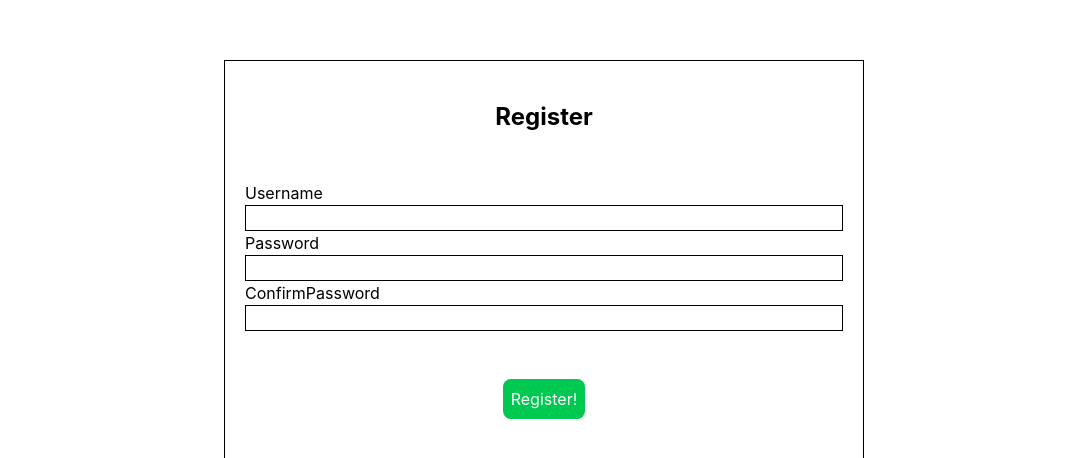
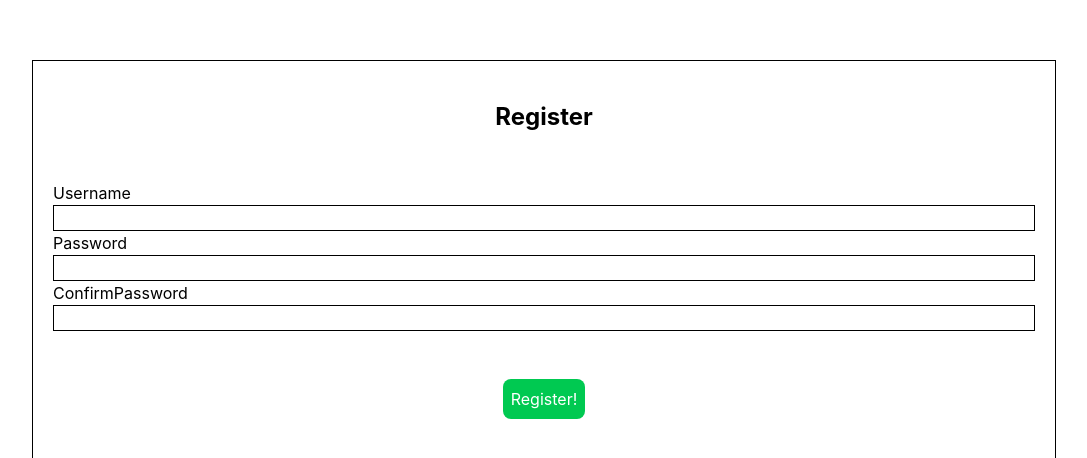
Before and after one commit to yinghautsai68/CommerceManager, a React app in the folder frontend/: page /register in a window 1280 px wide. Shown: the part 140-598 px from the top of the page, without its empty margins (96-1183 px from the left). Built offline with nearby package versions, Linux system fonts and the light colour scheme; the HTML template or start-up script is replaced by a standard one.

Commit message:
feat: connect frontend register to backend API and update components - update Register.tsx CSS - connect frontend register form to backend API - change Button.tsx from div to button element

```diff
--- a/frontend/src/Components/Button.tsx
+++ b/frontend/src/Components/Button.tsx
@@ -1,11 +1,12 @@
 import React from 'react'
 
 interface ButtonProps {
+    type: string,
     children: React.ReactNode,
     className?: string
 }
-export const Button = ({ className, children }: ButtonProps) => {
+export const Button = ({ type, className, children }: ButtonProps) => {
     return (
-        <div className={`${className} p-2 rounded-lg bg-green-500 text-white hover:bg-green-800 transition-all cursor-pointer`}>{children}</div>
+        <button className={`${className} p-2 rounded-lg bg-green-500 text-white hover:bg-green-800 transition-all cursor-pointer`}>{children}</button>
     )
 }
--- a/frontend/src/Pages/Register.tsx
+++ b/frontend/src/Pages/Register.tsx
@@ -22,9 +22,36 @@ const Register = () => {
         setFormData((prev) => ({ ...prev, [name]: value }));
         console.log(formData);
     }
+
+    const handleSubmit = async (e: React.FormEvent<HTMLFormElement>) => {
+        e.preventDefault()
+        try {
+            const response = await fetch(`http://localhost:5000/api/auth/register`, {
+                method: "POST",
+                headers: {
+                    "Content-Type": "application/json"
+                },
+                body: JSON.stringify(formData)
+            });
+
+            const data = await response.json();
+            if (!response.ok) {
+                return console.log(data.message);
+            }
+
+            console.log(data.message);
+            setFormData({
+                username: "",
+                password: "",
+                confirmPassword: ""
+            });
+        } catch (error) {
+            console.log(error);
+        }
+    }
     return (
         <div className='flex flex-col justify-center items-center w-full h-screen'>
-            <form action="" className='flex flex-col justify-between items-center gap-2 w-[50%] h-[50%] px-5 py-10 border  '>
+            <form onSubmit={handleSubmit} className='flex flex-col justify-between items-center gap-2 w-[80%] h-[50%] px-5 py-10 border  '>
                 <FormTitle className='h-[10%] text-center'>Register</FormTitle>
                 <div className='flex flex-col justify-center items-center w-full'>
                     <FormInput name='username' type='text' value={formData.username} handleChange={handleChange}></FormInput>
@@ -32,7 +59,7 @@ const Register = () => {
                     <FormInput name='confirmPassword' type='password' value={formData.confirmPassword} handleChange={handleChange}></FormInput>
                 </div>
 
-                <Button className=''>Register!</Button>
+                <Button type='submit' className=''>Register!</Button>
 
             </form>
         </div>
```
